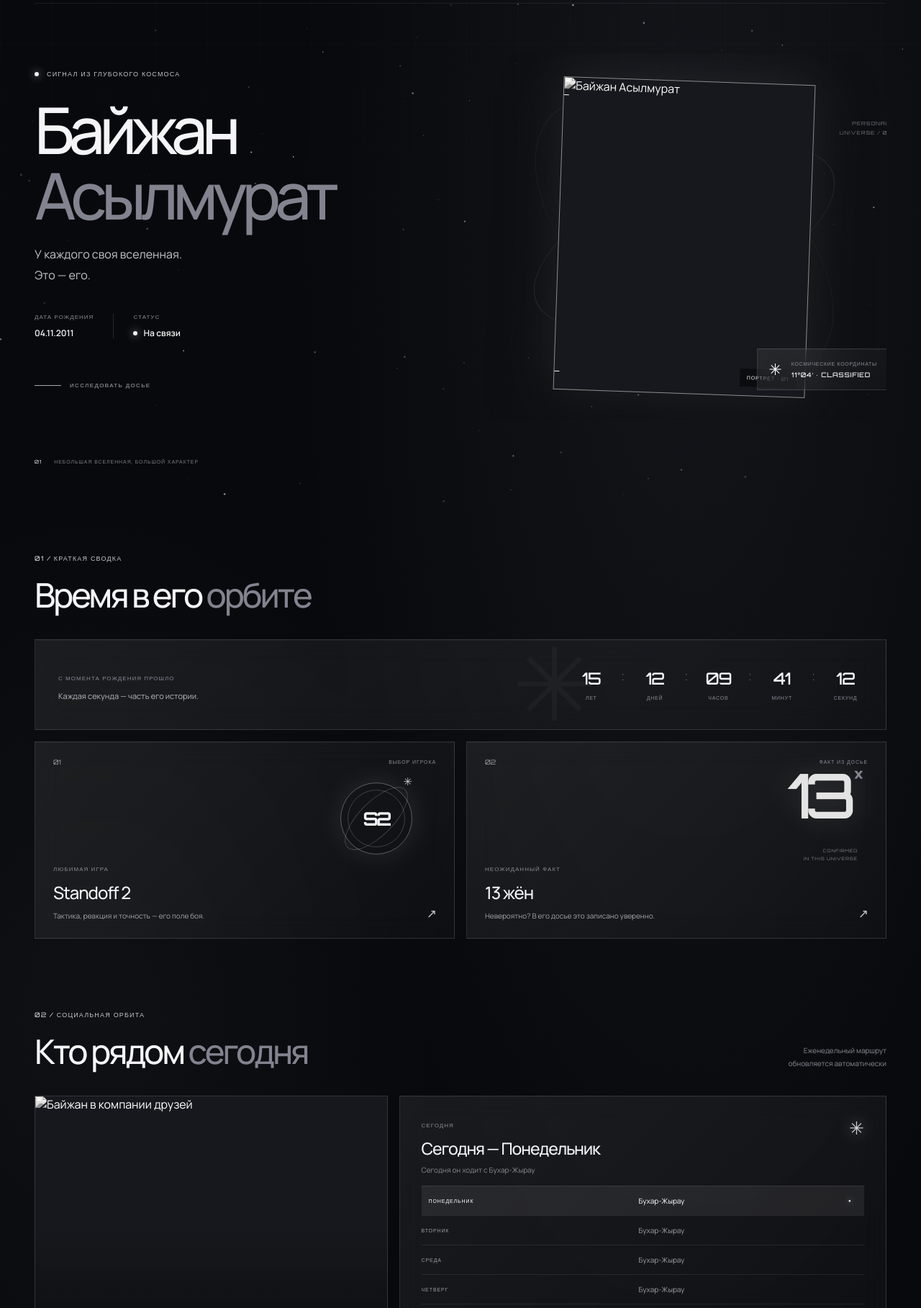
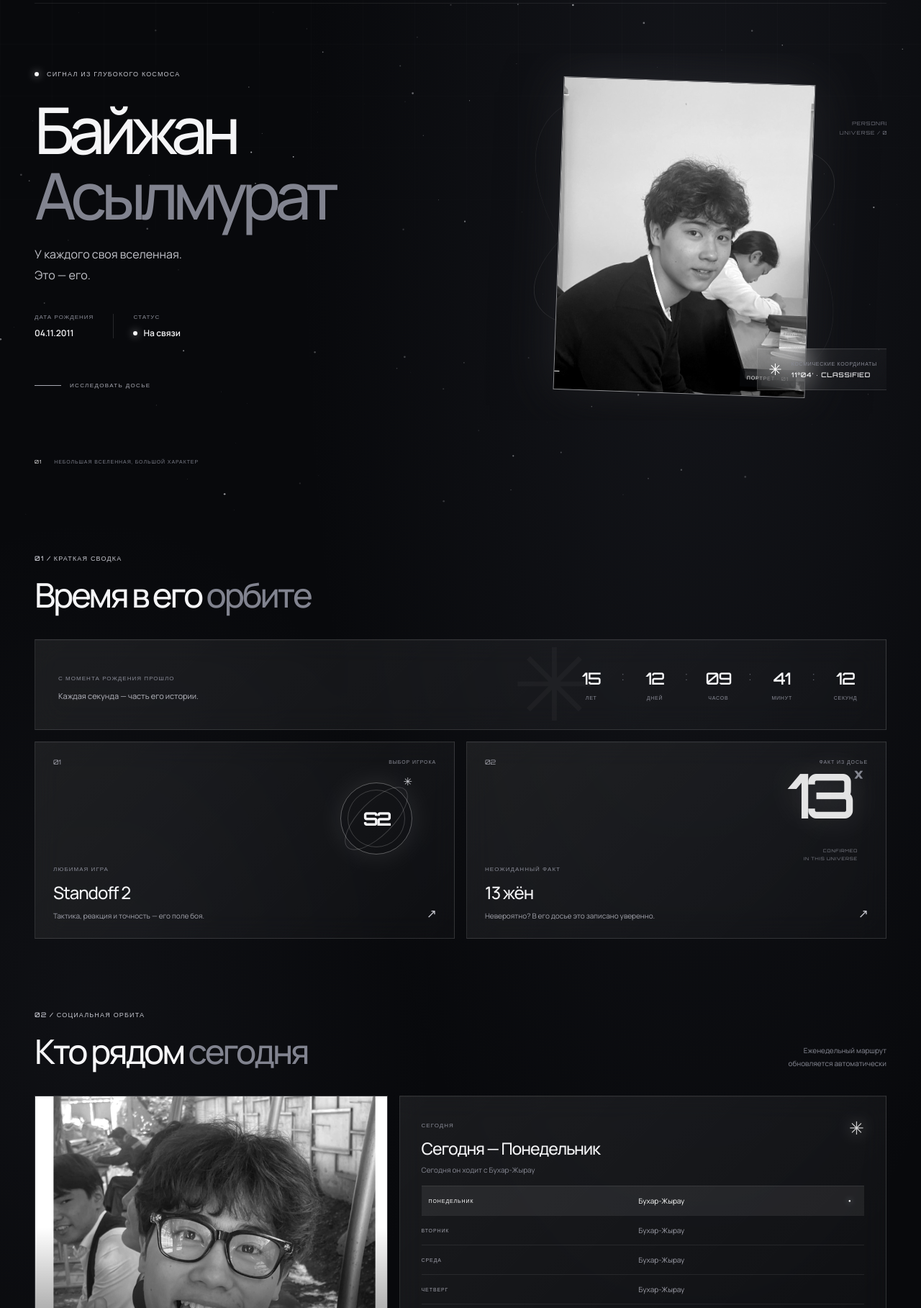
Before and after one commit to atf724/Asylmurat-pupsik, a plain HTML site: page index.html in a window 1280 px wide. Shown: the part 83-1900 px from the top of the page at 72% size. Drawn offline with Linux system fonts and the light colour scheme.

```diff
--- a/index.html
+++ b/index.html
@@ -52,7 +52,7 @@
           <div class="orbit orbit-one" aria-hidden="true"></div>
           <div class="orbit orbit-two" aria-hidden="true"></div>
           <div class="hero-image-frame">
-            <img src="images/photo1.jpg" alt="Байжан Асылмурат" class="hero-image">
+            <img src="photo1.jpg" alt="Байжан Асылмурат" class="hero-image">
             <span class="image-index">ПОРТРЕТ · 01</span>
             <span class="image-cross cross-top" aria-hidden="true"></span>
             <span class="image-cross cross-bottom" aria-hidden="true"></span>
@@ -130,7 +130,7 @@
         </div>
         <div class="schedule-layout">
           <div class="schedule-photo">
-            <img src="images/photo2.jpg" alt="Байжан в компании друзей" loading="lazy">
+            <img src="photo2.jpg" alt="Байжан в компании друзей" loading="lazy">
             <span class="photo-caption"><span class="live-dot"></span> КАДР ИЗ ЕГО ВСЕЛЕННОЙ</span>
           </div>
           <div class="schedule-panel glass-panel">
```
